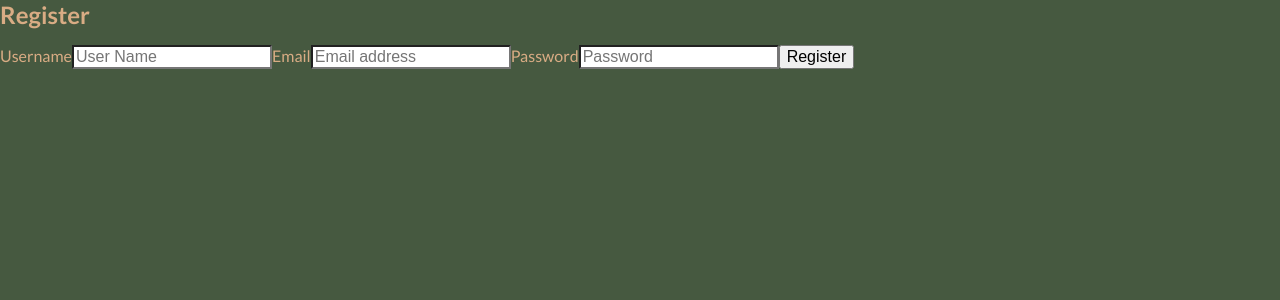
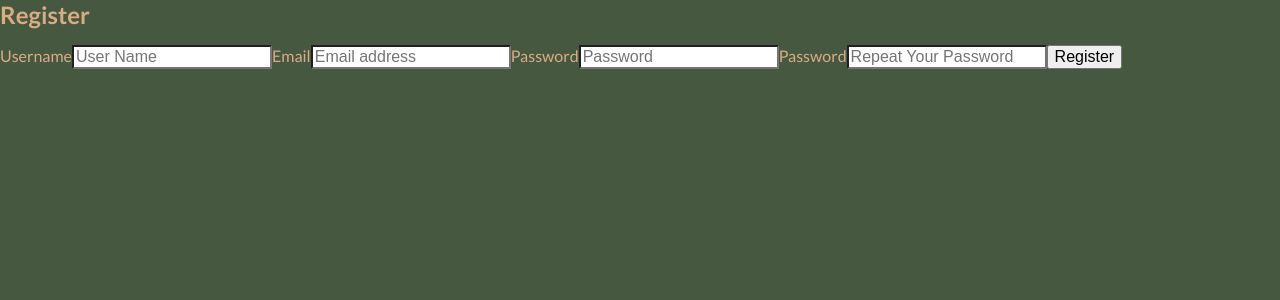
Before and after one commit to natyeo/Project_Greenprint_Frontend, a React (Create React App) app: page /register in a window 1280 px wide. Shown: the top 300 px of the page. Built offline with nearby package versions, Linux system fonts and the light colour scheme.

Commit message:
feat: add 4th input field in register form

```diff
--- a/src/components/Register.js
+++ b/src/components/Register.js
@@ -55,6 +55,17 @@ class Register extends Component {
             required
           />
 
+          <label>Password</label>
+          <input
+            type="password"
+            class="form-control"
+            placeholder="Repeat Your Password"
+            name="password"
+            value={password2}
+            onChange={this.onChange}
+            required
+          />
+
           <button class="btn btn-lg btn-primary btn-block" type="submit">
             Register
           </button>
```
